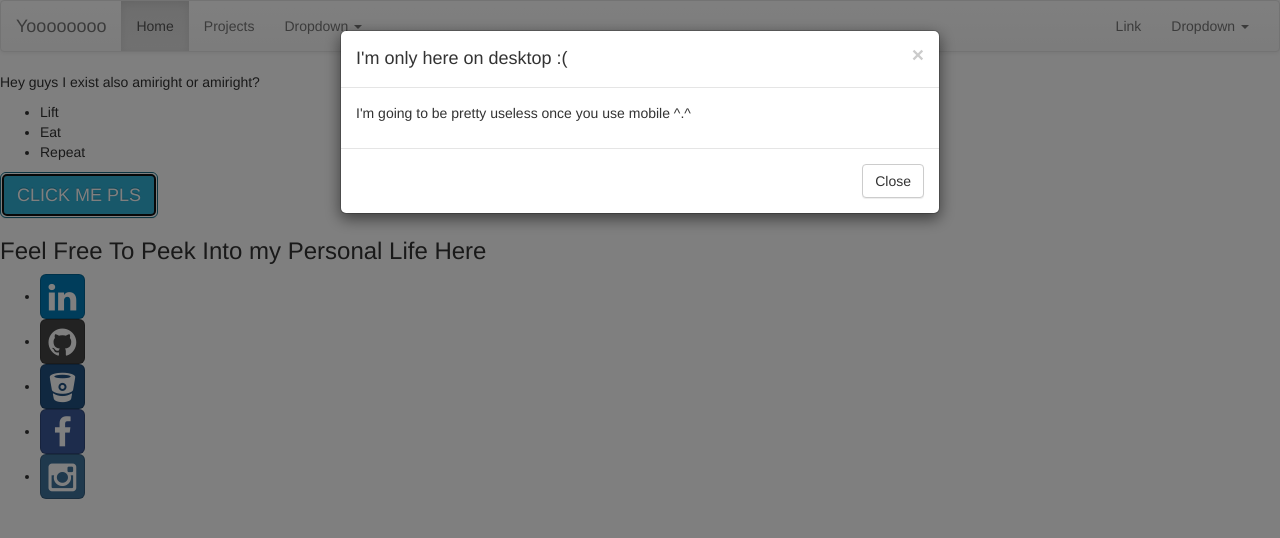
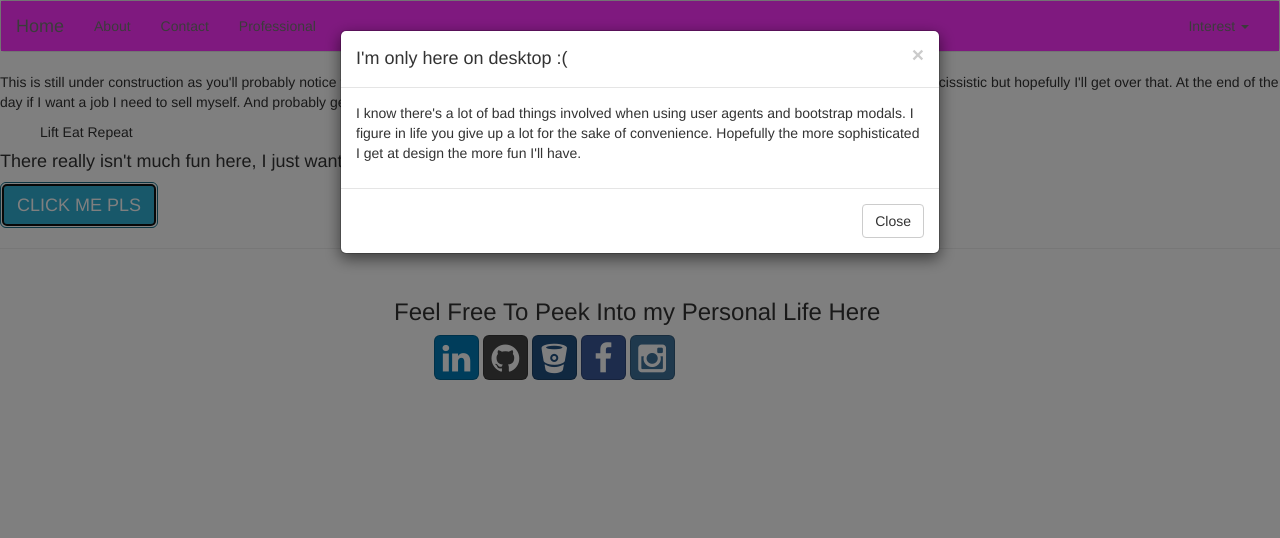
Before and after one commit to alegarpa/personal, a plain HTML site: page index.html in a window 1280 px wide. Both pictures are taken after a click on the button "CLICK ME PLS". Drawn offline with nearby package versions, Linux system fonts and the light colour scheme; files that its build step writes are made by us from their sources.

Commit message:
Add font and other nonsense

```diff
--- a/index.html
+++ b/index.html
@@ -7,14 +7,13 @@
     <meta name="viewport" content="width=device-width, initial-scale=1">
 
   <title>Alejandro Garcia</title>
-  <meta name="description" content="The HTML5 Herald">
-  <meta name="author" content="SitePoint">
 
-  <link rel="stylesheet" href="css/styles.css?v=1.0">
+  <link rel="stylesheet" href="style/mystyle.css" >
+
   <link href="bower_components/bootstrap/dist/css/bootstrap.min.css" rel="stylesheet">
 
    <link href="bower_components/bootstrap-social/bootstrap-social.css" rel="stylesheet">
-    <link href="bower_components/font-awesome/css/font-awesome.css" rel="stylesheet">
+  <link href="bower_components/font-awesome/css/font-awesome.css" rel="stylesheet">
 
 
     <!-- HTML5 Shim and Respond.js IE8 support of HTML5 elements and media queries -->
@@ -44,44 +43,30 @@
         <span class="icon-bar"></span>
         <span class="icon-bar"></span>
       </button>
-      <a class="navbar-brand" href="#">Yoooooooo</a>
+      <a class="navbar-brand" href="#">Home</a>
     </div>
 
     <!-- Collect the nav links, forms, and other content for toggling -->
     <div class="collapse navbar-collapse" id="bs-example-navbar-collapse-1">
       <ul class="nav navbar-nav">
-        <li class="active"><a href="#">Home <span class="sr-only">(current)</span></a></li>
-        <li><a href="#">Projects</a></li>
-        <li class="dropdown">
-          <a href="#" class="dropdown-toggle" data-toggle="dropdown" role="button" aria-haspopup="true" aria-expanded="false">Dropdown <span class="caret"></span></a>
-          <ul class="dropdown-menu">
-            <li><a href="#">Action</a></li>
-            <li><a href="#">Another action</a></li>
-            <li><a href="#">Something else here</a></li>
-            <li role="separator" class="divider"></li>
-            <li><a href="#">Separated link</a></li>
-            <li role="separator" class="divider"></li>
-            <li><a href="#">One more separated link</a></li>
-          </ul>
-        </li>
+        <li><a href="#"> About </a></li>
+        <li><a href="#">Contact</a></li>
+        <li><a href="#">Professional</a></li>
       </ul>
       <ul class="nav navbar-nav navbar-right">
-        <li><a href="#">Link</a></li>
         <li class="dropdown">
-          <a href="#" class="dropdown-toggle" data-toggle="dropdown" role="button" aria-haspopup="true" aria-expanded="false">Dropdown <span class="caret"></span></a>
+          <a href="#" class="dropdown-toggle" data-toggle="dropdown" role="button" aria-haspopup="true" aria-expanded="false"> Interest <span class="caret"></span></a>
           <ul class="dropdown-menu">
-            <li><a href="#">Action</a></li>
-            <li><a href="#">Another action</a></li>
-            <li><a href="#">Something else here</a></li>
-            <li role="separator" class="divider"></li>
-            <li><a href="#">Separated link</a></li>
+            <li><a href="#"> Music </a></li>
+            <li><a href="#"> Sports </a></li>
+            <li><a href="#"> Misc </a></li>
           </ul>
         </li>
       </ul>
     </div><!-- /.navbar-collapse -->
   </div><!-- /.container-fluid -->
 </nav>
-  <p> Hey guys I exist also amiright or amiright? </p>
+  <p> This is still under construction as you'll probably notice from all the dead-links at the top of the navbar but I am having fun with this. It just feels oddly narcissistic but hopefully I'll get over that. At the end of the day if I want a job I need to sell myself. And probably get over my infatuation with hotpink. </p>
   <div>
 	<ul>
 	    <li>  Lift </li>
@@ -91,6 +76,7 @@
    </div>
 
    <!-- Trigger the modal with a button button type="button" class="btn btn-info btn-lg" data-toggle="modal" data-target="#myModal"-->
+<h4> There really isn't much fun here, I just wanted to test some functionality differences when on mobile </h4>
 <button type="button" id="mod_butt" class="btn btn-info btn-lg" data-toggle="modal" data-target="#myModal">CLICK ME PLS</button>
 
 <!-- Modal -->
@@ -104,7 +90,7 @@
         <h4 class="modal-title">I'm only here on desktop :(</h4>
       </div>
       <div class="modal-body">
-        <p>I'm going to be pretty useless once you use mobile ^.^</p>
+        <p> I know there's a lot of bad things involved when using user agents and bootstrap modals.  I figure in life you give up a lot for the sake of convenience.  Hopefully the more sophisticated I get at design the more fun I'll have. </p>
       </div>
       <div class="modal-footer">
         <button type="button" class="btn btn-default" data-dismiss="modal">Close</button>
@@ -115,7 +101,7 @@
 </div>
 
    <div id="hey_there_everyone" style="display: none;">
-	<p> Hey Carlos sorry for taking so long, but let me know if this is the functionality you wanted to so. I hope you don't mind the ugly page, I just didn't know how else to test things without breaking anything </p>
+	<p>  You're probably on your phone right now, but trust me you probably don't want this button working for at the moment. Bootstrap modals and my phone didn't get along too well.  Also hopefully you're not reading this while you poop...since that is why poop times have gone up.  </p>
 </div>
 
 
@@ -123,15 +109,15 @@
     <div id="mobile_test">
 	<p> While on mobile I like to </p>
 	<ul>
-	    <li>  Espn </li>
+	    <li> Go on EspnFC </li>
 	    <li> Scroll FB   </li>
-	    <li> not be productive </li>
+	    <li> Not Be Productive </li>
 	</ul>
    </div>
 
 
-
-   <div id="footer">
+   <hr>
+   <div class="footer">
                   <h3>  Feel Free To Peek Into my Personal Life Here </h3>
 
 
--- /dev/null
+++ b/style/mystyle.css
@@ -0,0 +1,47 @@
+body {
+	font-weight: 300;
+	font-size: 0.95rem;
+	background-color: #eeeeee;
+	}
+
+
+ul {
+    list-style-type: none;
+    margin: auto;
+
+}
+
+.nav {
+	background-color: #FF33FF;
+	color: #080808;
+	background-image: none;
+}
+
+.nav > li > a {
+	color: #080808;
+}
+
+.container-fluid {
+	background-color: #FF33FF;
+	color: #080808;
+	background-image: none;
+}
+
+.container-fluid > li > a {
+	color: #080808;
+}
+
+h3#foot_head {
+	margin: auto;
+	width: 50%;
+}
+
+li {
+    display: inline;
+}
+
+.footer {
+	margin: auto;
+	padding: 10px;
+	width: 40%;
+}
```
